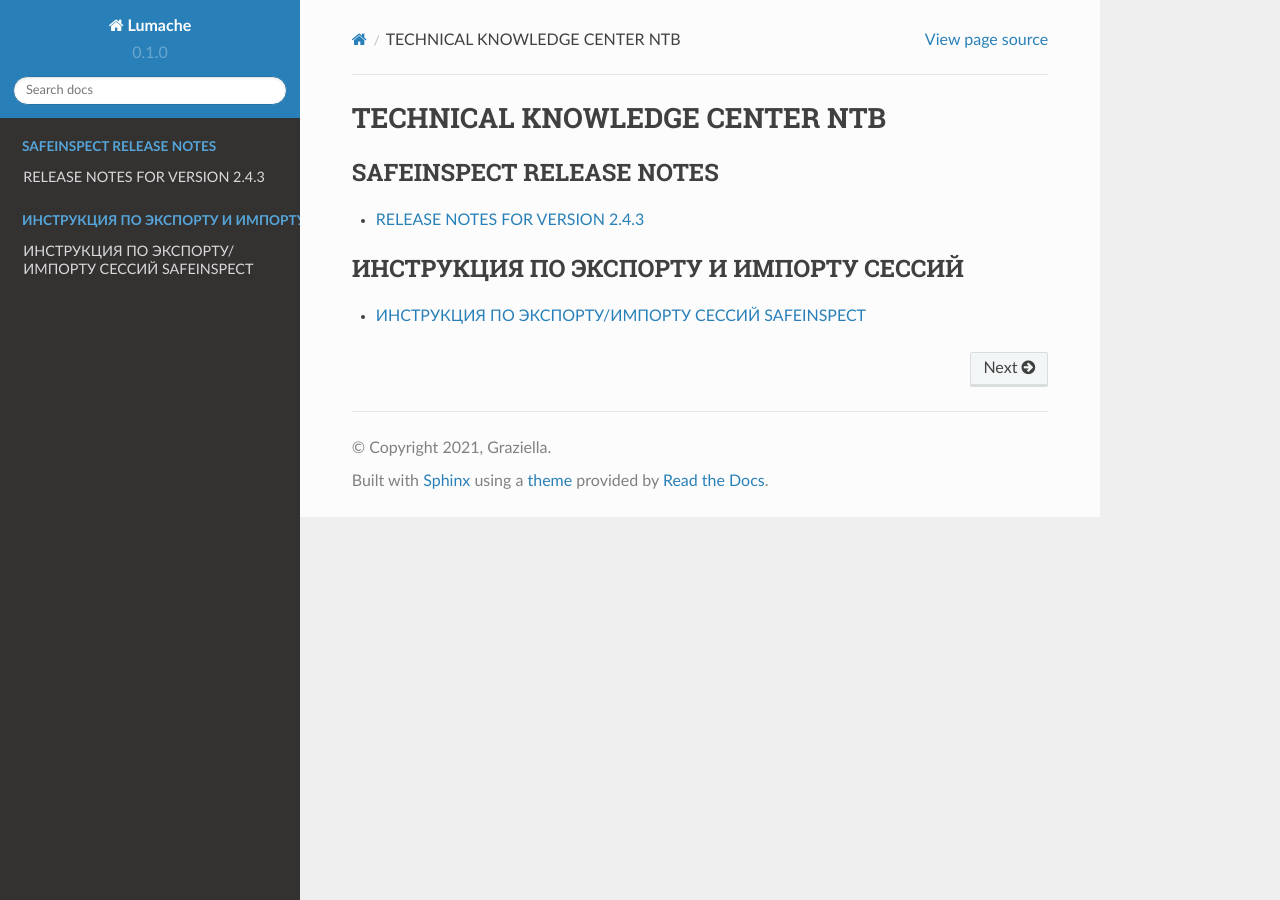
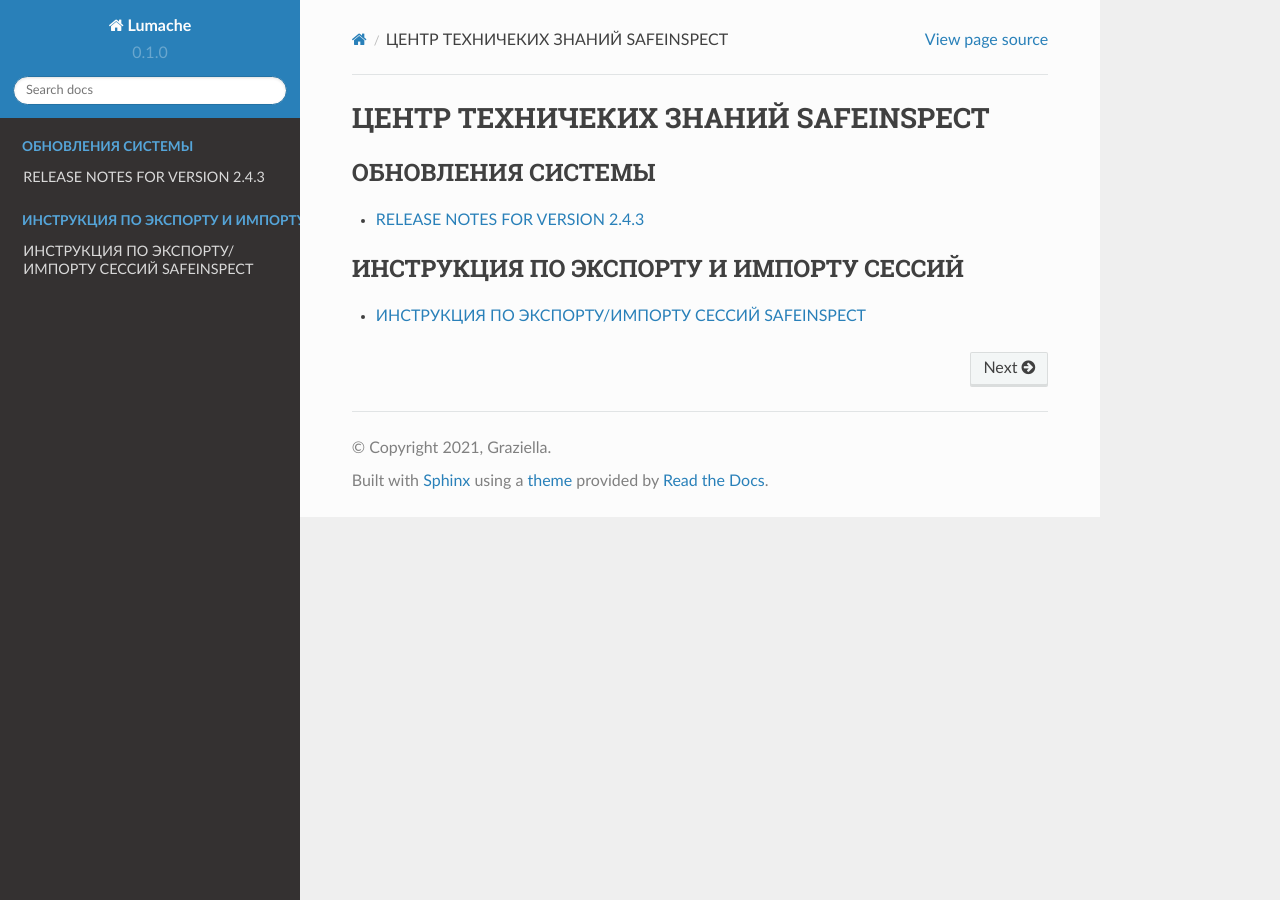
Before and after one commit to Xenia11rus/NTB, a Sphinx documentation site: the page built from docs/source/index.rst, in a window 1280 px wide. Built offline with Sphinx 7.4.7 and the Read the Docs theme 2.0.0, drawn with Linux system fonts in a browser that asks for light colours.

Commit message:
Update index.rst

```diff
--- a/docs/source/index.rst
+++ b/docs/source/index.rst
@@ -1,11 +1,11 @@
-TECHNICAL KNOWLEDGE CENTER NTB
+ЦЕНТР ТЕХНИЧЕКИХ ЗНАНИЙ SAFEINSPECT
 ================================
 
 
 
 .. toctree::
   :maxdepth: 1
-  :caption: SAFEINSPECT RELEASE NOTES
+  :caption: ОБНОВЛЕНИЯ СИСТЕМЫ
 
   newReleases
 
```
